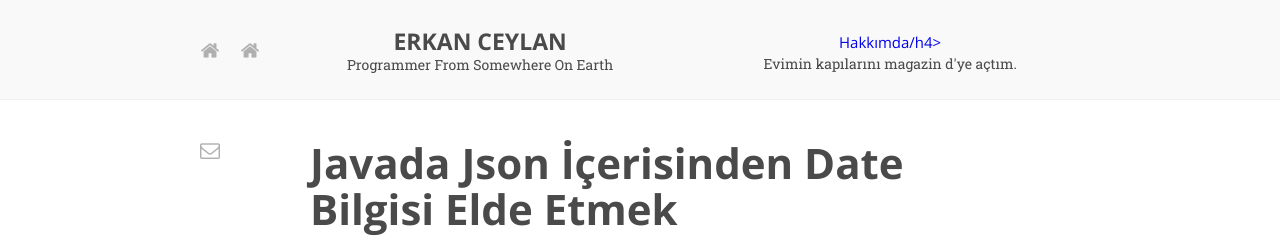
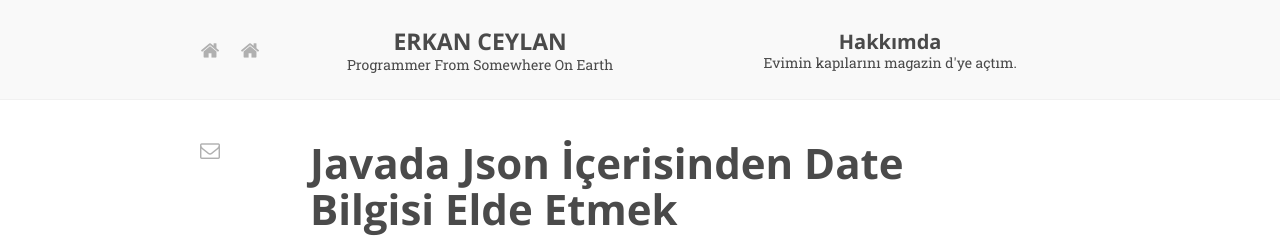
Before and after one commit to erkanceylan/blog, a Jekyll site: the page built from _posts/2016-12-2-Java-Json-Date-Parsing.md, in a window 1280 px wide. Shown: the top 237 px of the page. Built offline with Jekyll 4.4.1, drawn with Linux system fonts in a browser that asks for light colours; some web fonts are replaced; comment, search, counter and statistics services are not loaded.

```diff
--- a/_layouts/default.html
+++ b/_layouts/default.html
@@ -97,7 +97,7 @@ layout: htmlCompressor
 					<!-- Display: table-cell -->
 					<div class="dtc">
 
-						<a href="{{ site.aboutUrl }}"><h4>Hakkımda/h4></a>
+						<a href="{{ site.aboutUrl }}"><h4>Hakkımda</h4></a>
 						<h6>Evimin kapılarını magazin d'ye açtım.</h6>
 
 					</div><!-- .dtc -->
```
